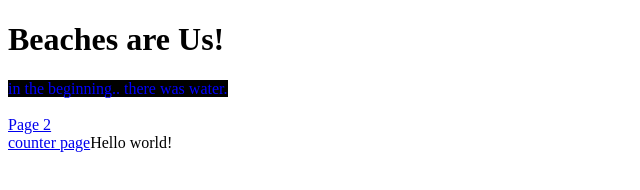
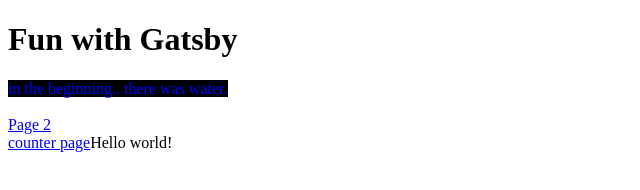
Before and after one commit to speckworks/Gatsby, a Gatsby site: page / in a window 1280 px wide. Shown: the whole page, without its empty margins (0-640 px from the left). Built offline with nearby package versions, Linux system fonts and the light colour scheme; Gatsby itself is replaced by a stand-in of ours.

Commit message:
Update index.js

```diff
--- a/src/pages/index.js
+++ b/src/pages/index.js
@@ -2,7 +2,7 @@
 import Link from "gatsby-link"
 
 export default () => <div>
-        <h1>Beaches are Us!</h1>
+        <h1>Fun with Gatsby</h1>
         <span style={{font:"garamonde", color:"blue", background:"black"}}>
 in the beginning.. there was water.
         </span>
```
